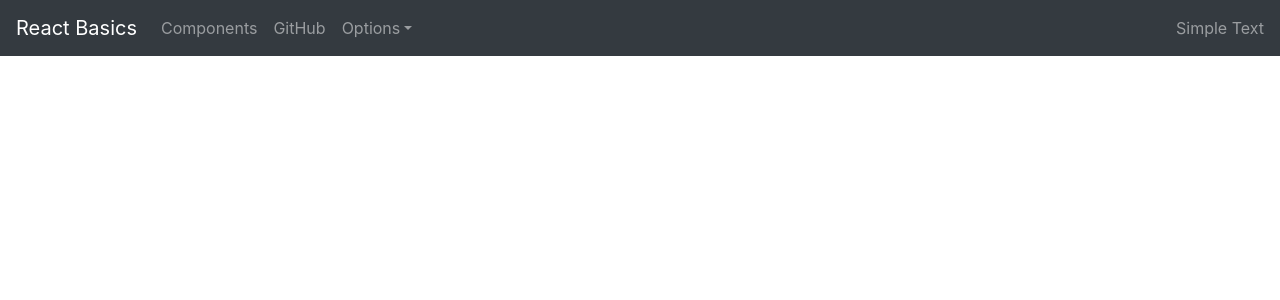
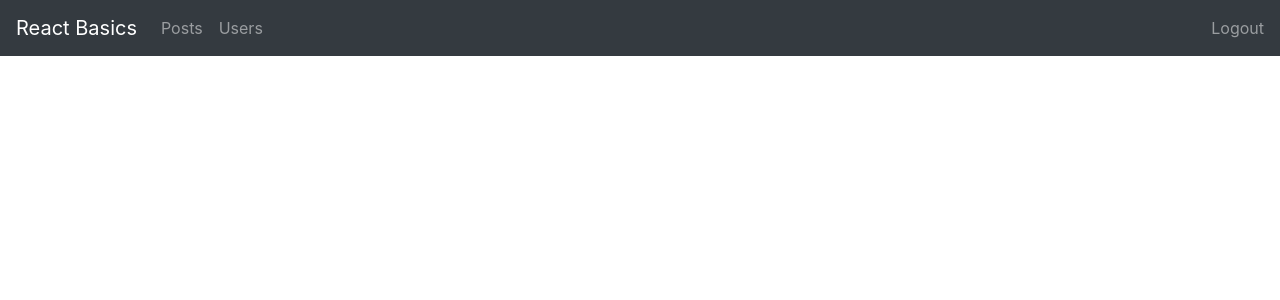
Before and after one commit to msr1013/react-router-app, a React (Create React App) app: page / in a window 1280 px wide. Shown: the top 300 px of the page. Built offline with nearby package versions, Linux system fonts and the light colour scheme.

Commit message:
navbar-complete

```diff
--- a/src/components/Navbar.js
+++ b/src/components/Navbar.js
@@ -5,14 +5,12 @@ import {
     NavbarToggler,
     NavbarBrand,
     Nav,
+    NavLink,
     NavItem,
-    NavLink,
-    UncontrolledDropdown,
-    DropdownToggle,
-    DropdownMenu,
-    DropdownItem,
     NavbarText
 } from 'reactstrap';
+
+import { Link } from 'react-router-dom'
 
 class NavBar extends React.Component {
 
@@ -35,30 +33,15 @@ class NavBar extends React.Component {
                 <Collapse isOpen={this.state.isOpen} navbar>
                     <Nav className="mr-auto w-75" navbar>
                         <NavItem>
-                            <NavLink href="/components/">Components</NavLink>
+                            <Link to="/posts/"><NavLink>Posts</NavLink></Link>
                         </NavItem>
+
                         <NavItem>
-                            <NavLink href="https://github.com/reactstrap/reactstrap">GitHub</NavLink>
+                            <Link to="/users"><NavLink>Users</NavLink></Link>
                         </NavItem>
-                        <UncontrolledDropdown nav inNavbar>
-                            <DropdownToggle nav caret>
-                                Options
-              </DropdownToggle>
-                            <DropdownMenu right>
-                                <DropdownItem>
-                                    Option 1
-                </DropdownItem>
-                                <DropdownItem>
-                                    Option 2
-                </DropdownItem>
-                                <DropdownItem divider />
-                                <DropdownItem>
-                                    Reset
-                </DropdownItem>
-                            </DropdownMenu>
-                        </UncontrolledDropdown>
+
                     </Nav>
-                    <NavbarText>Simple Text</NavbarText>
+                    <NavbarText>Logout</NavbarText>
                 </Collapse>
             </Navbar>
         )
```
Also changed, not shown: 1 other file (tests, documents, lock files or other folders).
